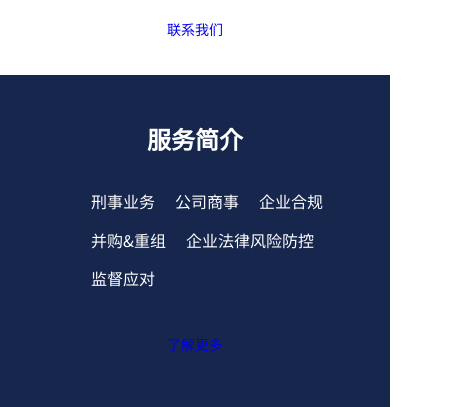
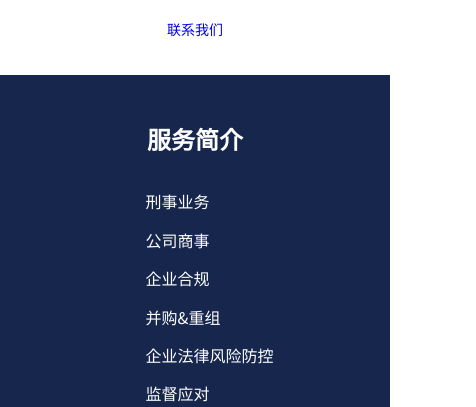
Before and after one commit to ran-huang/gatsby-website-demo, a Gatsby site: page / in a window 390 px wide. Shown: the part 615-1022 px from the top of the page, 476 px wide, since content can reach past the window. Built offline with nearby package versions, Linux system fonts and the light colour scheme; Gatsby itself is replaced by a stand-in of ours.

Commit message:
fix services intro section responsiveness bug (#17)
close #12

---------

Signed-off-by: Ran <huangran.alex@gmail.com>

```diff
--- a/src/components/Homepage/ServicesIntro.module.css
+++ b/src/components/Homepage/ServicesIntro.module.css
@@ -42,12 +42,24 @@
 
 @media screen and (max-width: 768px) {
   .services {
+    width: 90%;
+  }
+}
+
+@media screen and (max-width: 620px) {
+  .services {
+    width: 100%;
+  }
+}
+
+@media screen and (max-width: 420px) {
+  .services {
     display: flex;
-    flex-wrap: wrap;
-    width: 90%;
+    flex-direction: column;
+    transform: translateX(35%);
   }
 
   .service-item {
-    width: 120px;
+    margin-bottom: 0;
   }
 }
```
